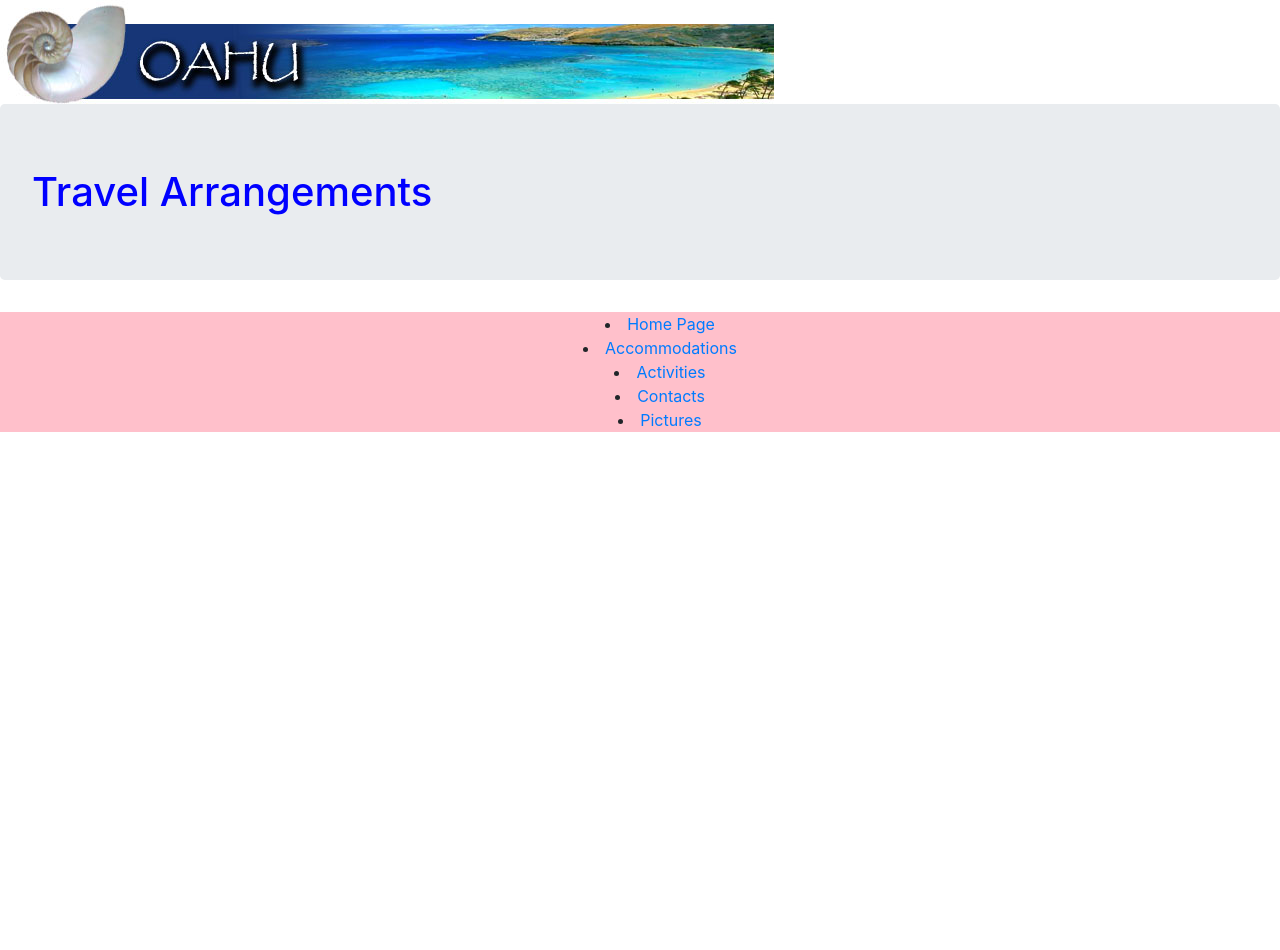
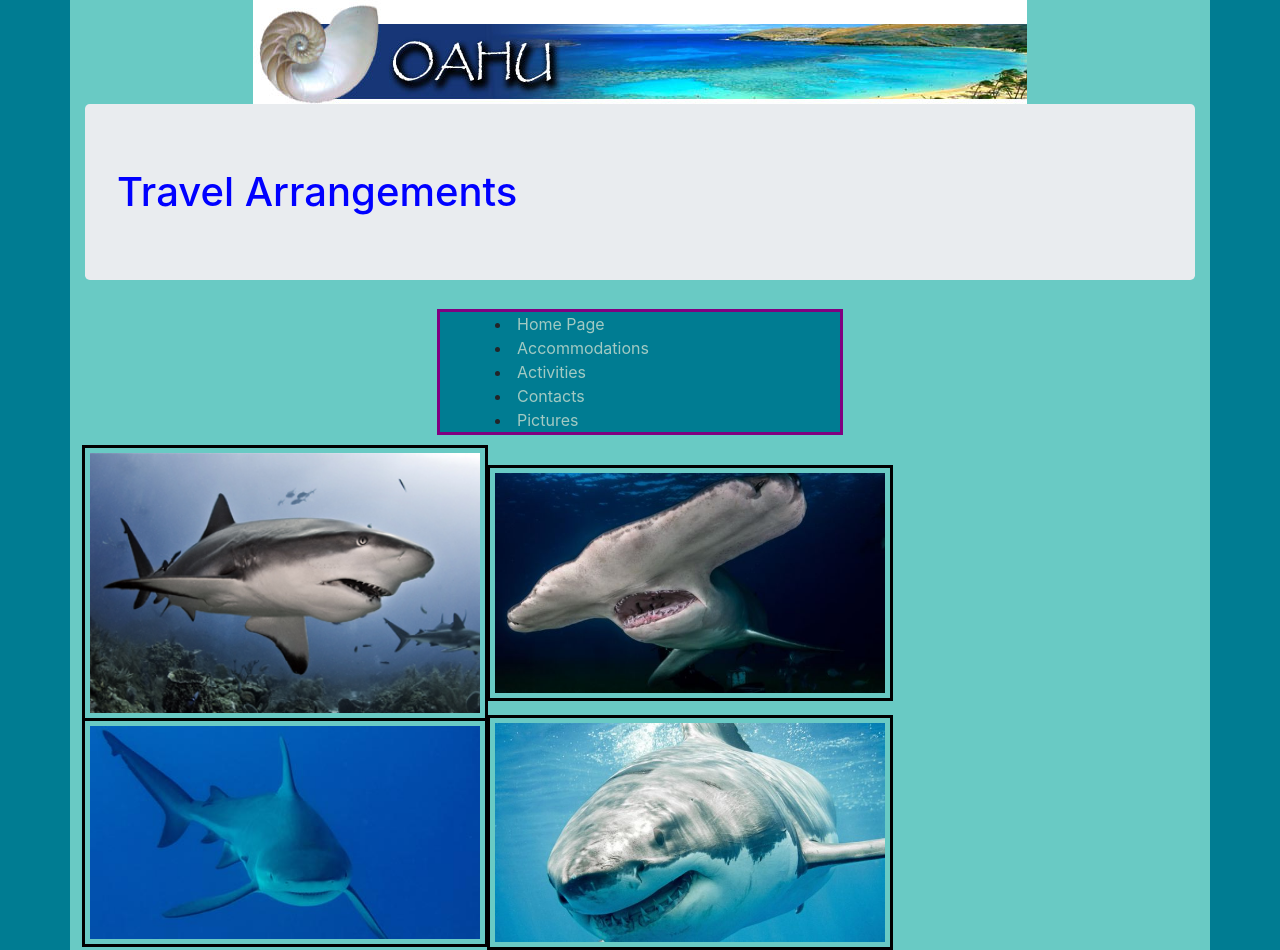
Before and after one commit to ccahill1117/travelpage, a plain HTML site: page travel-arrangements.html in a window 1280 px wide. Shown: the top 950 px of the page. Before the commit the page ends 800 px from the top, so only its background shows below. Drawn offline with nearby package versions, Linux system fonts and the light colour scheme.

Commit message:
Adds images and color to travel arrangements

```diff
--- a/css/styles.css
+++ b/css/styles.css
@@ -1,15 +1,45 @@
+#banner {
+  display: flex;
+  margin: 0 auto;
+}
+
+.container {
+  background-color: #69CAC4;
+  padding-bottom: 29%;
+}
+
 .title {
   color: blue;
 
 }
 
+.shark {
+  width: 400px;
+  outline: black solid;
+  padding: 5px;
+}
+
 .navigation {
-  background-color: pink;
+  background-color: #007C92;
+  width: 400px;
+  outline: purple solid;
+
+}
+
+a{
+  color: #A2CAC3;
 
 }
 
 ul {
-  text-align: center;
+  text-align: left;
   list-style-position: inside;
 
 }
+
+body {
+  width: 100%;
+  height: 100%;
+  background-color: #007C92;
+
+}
--- a/travel-arrangements.html
+++ b/travel-arrangements.html
@@ -7,7 +7,8 @@
     <title>Oahu Premier Resort - Travel Arrangements</title>
   </head>
   <body>
-    <img src="img/oahu.jpg" alt="Oahu Banner">
+    <div class="container">
+    <img id="banner" src="img/oahu.jpg" alt="Oahu Banner">
     <h1 class="jumbotron title">Travel Arrangements</h1>
     <div class="container-fluid navigation">
       <ul>
@@ -18,5 +19,10 @@
         <li><a href="pictures.html">Pictures</a></li>
       </ul>
     </div>
+    <img class="shark" src="img/shark1.jpg" alt="">
+    <img class="shark" src="img/shark2.jpg" alt="">
+    <img class="shark" src="img/shark3.jpg" alt="">
+    <img class="shark" src="img/shark4.jpg" alt="">
+    </div>
   </body>
 </html>
```
Also changed, not shown: img/shark1.jpg (added), img/shark2.jpg (added), img/shark3.jpg (added), img/shark4.jpg (added).
